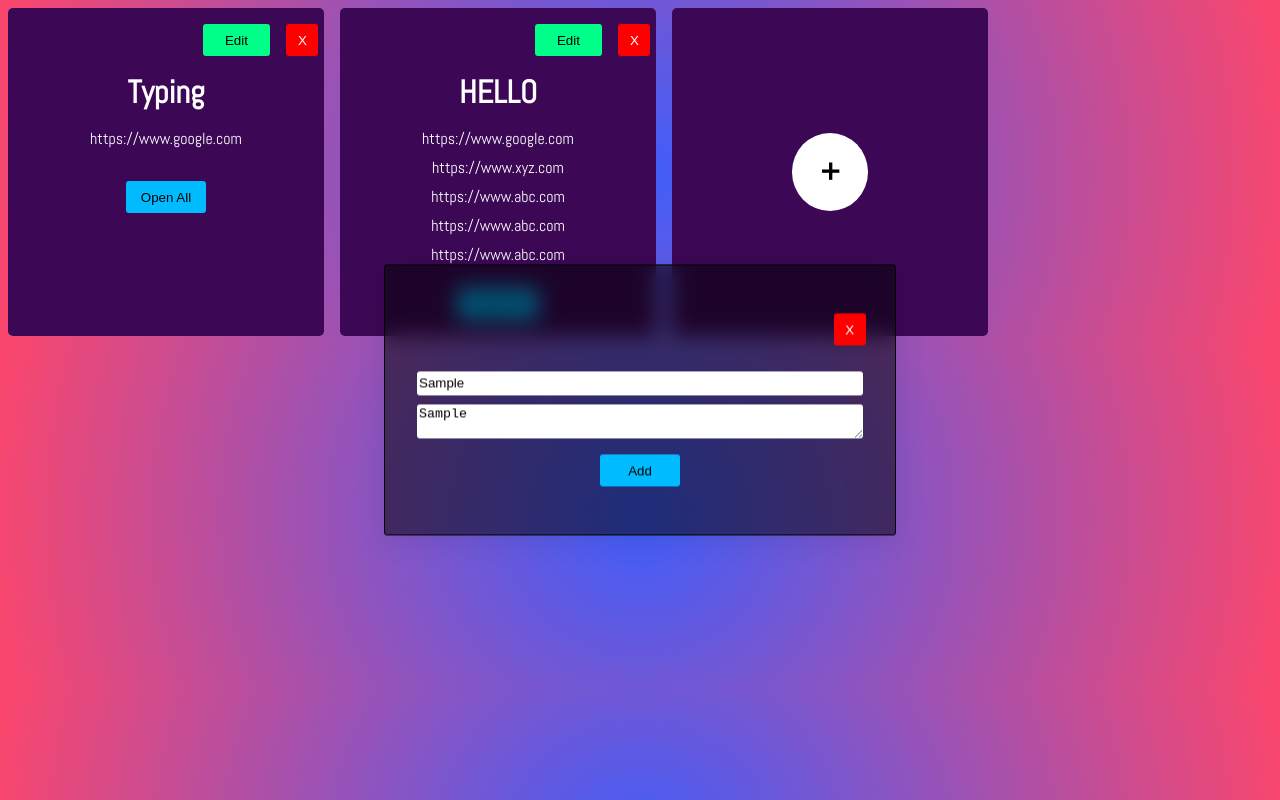
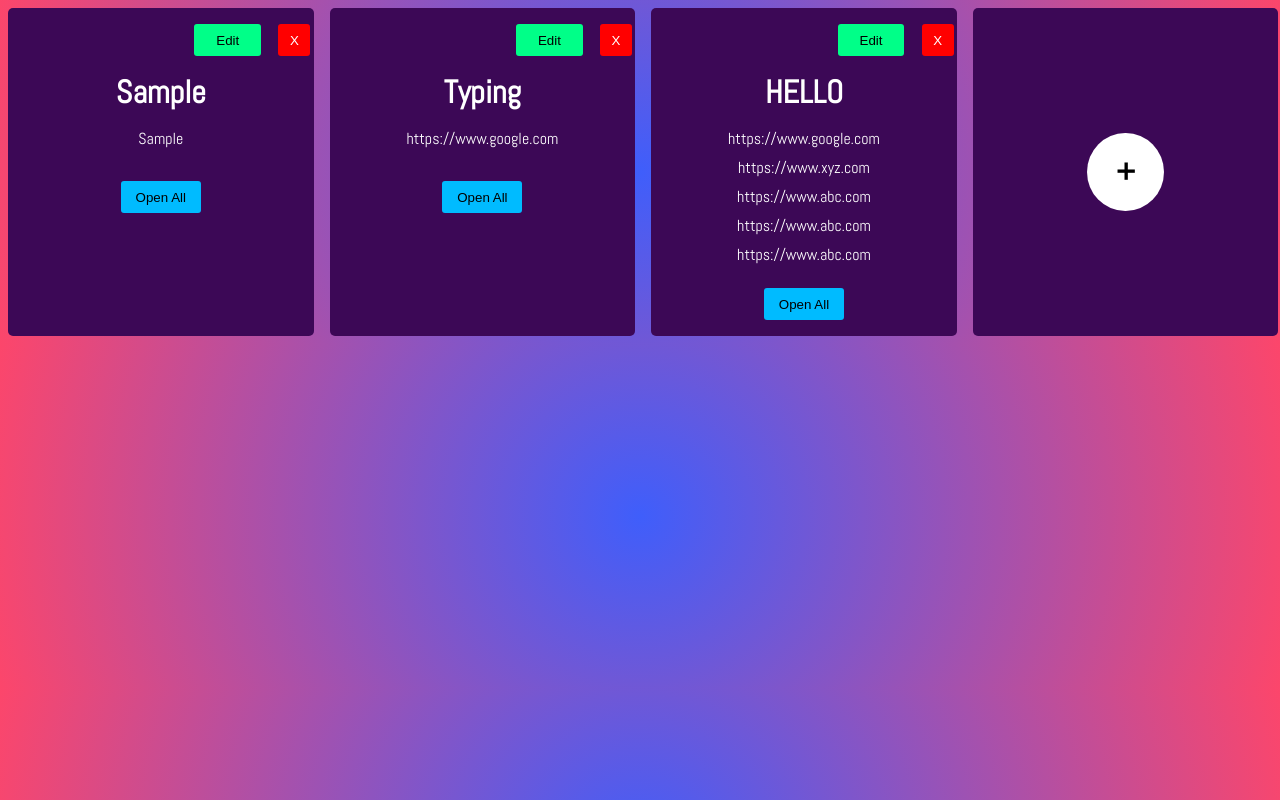
Before and after one commit to aero-26/session-buddy-clone, a plain HTML site: page index.html in a window 1280 px wide. Both pictures are taken after typing "Sample", "Sample" into the empty fields and a click on the button "Add". Drawn offline with Linux system fonts and the light colour scheme.

Commit message:
Added the add button functionality

```diff
--- a/index.html
+++ b/index.html
@@ -15,7 +15,13 @@
   <body>
     <div class="container-popup">
       <button class="close-btn popup-close">X</button>
-      <input type="text" name="heading" id="heading" placeholder="Heading" />
+      <input
+        type="text"
+        name="heading"
+        id="heading"
+        placeholder="Heading"
+        autocomplete="off"
+      />
       <textarea
         name="site-address"
         id="site-address"
--- a/script.js
+++ b/script.js
@@ -1,28 +1,38 @@
 "use strict";
 
 const body = document.querySelector("body");
-const editBtn = document.querySelectorAll(".edit-btn");
-const link = document.querySelectorAll(".link");
-const linkCloseBtn = document.querySelectorAll(".delete");
+let editBtn = document.querySelectorAll(".edit-btn");
+
+let linkCloseBtn = document.querySelectorAll(".delete");
 const popup = document.querySelectorAll(".container-popup")[0];
 const popupTitle = popup.querySelector("input");
 const popupTextArea = popup.querySelector("textarea");
 const addDoneBtn = document.querySelector(".add-done-btn");
 const closePopUp = document.querySelector(".popup-close");
 const addBtn = document.querySelector(".add");
+const addPopupBtn = document.querySelector(".add-open");
+const linkContainer = document.querySelector(".container-links");
+let link = document.querySelectorAll(".link");
 
-// Applying click event to EDIT button
+// Applying click event to EDIT button and Close button
+const activateEditBtn = () => {
   for (let i = 0; i < link.length; i++) {
     editBtn[i]?.addEventListener("click", () => {
       openDeatils(i);
     });
   }
+};
 
+const activateCloseBtn = () => {
   for (let i = 0; i < link.length; i++) {
     linkCloseBtn[i]?.addEventListener("click", () => {
       console.log(link[i]);
     });
   }
+};
+
+activateEditBtn();
+activateCloseBtn();
 
 // Edit button function
 const openDeatils = (i) => {
@@ -32,10 +42,10 @@ const openDeatils = (i) => {
   addDoneBtn.innerText = "Done";
 
   // Entering the H1 as input text
-  popupTitle.value = link[i].querySelector("h1").innerText;
+  popupTitle.value = link[i]?.querySelector("h1").innerText;
 
   // Copying the links into an array
-  let urlsList = link[i].querySelector("ul").querySelectorAll("li");
+  let urlsList = link[i]?.querySelector("ul").querySelectorAll("li");
   let urlsArray = [];
 
   for (let i = 0; i < urlsList.length; i++) {
@@ -71,8 +81,77 @@ const showPopUp = () => {
   popup.classList.remove("hidden");
 };
 
-// Add button functionality (INCOMPLETE)
+// Add button functionality
 addBtn.addEventListener("click", () => {
   showPopUp();
   disableClick();
 });
+
+// Clicking to Edit/Add btn within popup
+addPopupBtn.addEventListener("click", () => {
+  if (addPopupBtn.innerText === "Add") {
+    pushLinks();
+    templateForLinks(arrForNewElement);
+    activateEditBtn();
+    closePopUp.click();
+  } else if (addDoneBtn.innerText === "Done") {
+    console.log();
+  }
+});
+
+// Function to push array objects from text area
+let arrForNewElement = [];
+
+// Pushing the links within the textbox to array arrForNewElement.
+const pushLinks = () => {
+  arrForNewElement.push(popupTitle.value);
+  let links = popupTextArea.value.split("\n");
+  arrForNewElement.push(...links);
+};
+
+// Making the final template to be pushed in the HTML
+const templateForLinks = (arr) => {
+  let urls = [];
+
+  for (let i = 1; i < arr.length; i++) {
+    let urlTemplate = `
+            <li>
+              <a
+                href="${arr[i]}"
+                target="_blank"
+                title="${arr[i]}"
+                >${arr[i]}</a
+              >
+            </li>`;
+    urls.push(urlTemplate);
+  }
+
+  let finalLi = urls.join("\n");
+
+  let tempTemplate = document.createElement("div");
+
+  tempTemplate.classList.add("link");
+
+  tempTemplate.innerHTML = `
+        <button class="edit-btn">Edit</button>
+        <button class="close-btn delete">X</button>
+        <h1>${arr[0]}</h1>
+        <div class="urls">
+          <ul>
+            ${finalLi}
+          </ul>
+        </div>
+        <button class="add-open">Open All</button>`;
+
+  linkContainer.insertAdjacentElement("afterbegin", tempTemplate);
+
+  console.log(tempTemplate);
+  link = document.querySelectorAll(".link");
+  editBtn = document.querySelectorAll(".edit-btn");
+  linkCloseBtn = document.querySelectorAll(".delete");
+  activateEditBtn();
+  activateCloseBtn();
+
+  // Emptying the array
+  arrForNewElement = [];
+};
--- a/style.css
+++ b/style.css
@@ -76,7 +76,7 @@ textarea {
 }
 
 .container-links {
-  width: 100%;
+  width: 95.5dvw;
   display: grid;
   grid-template-columns: repeat(4, 25%);
   text-align: center;
```
Lines whose indentation alone changed are shown as unchanged.
